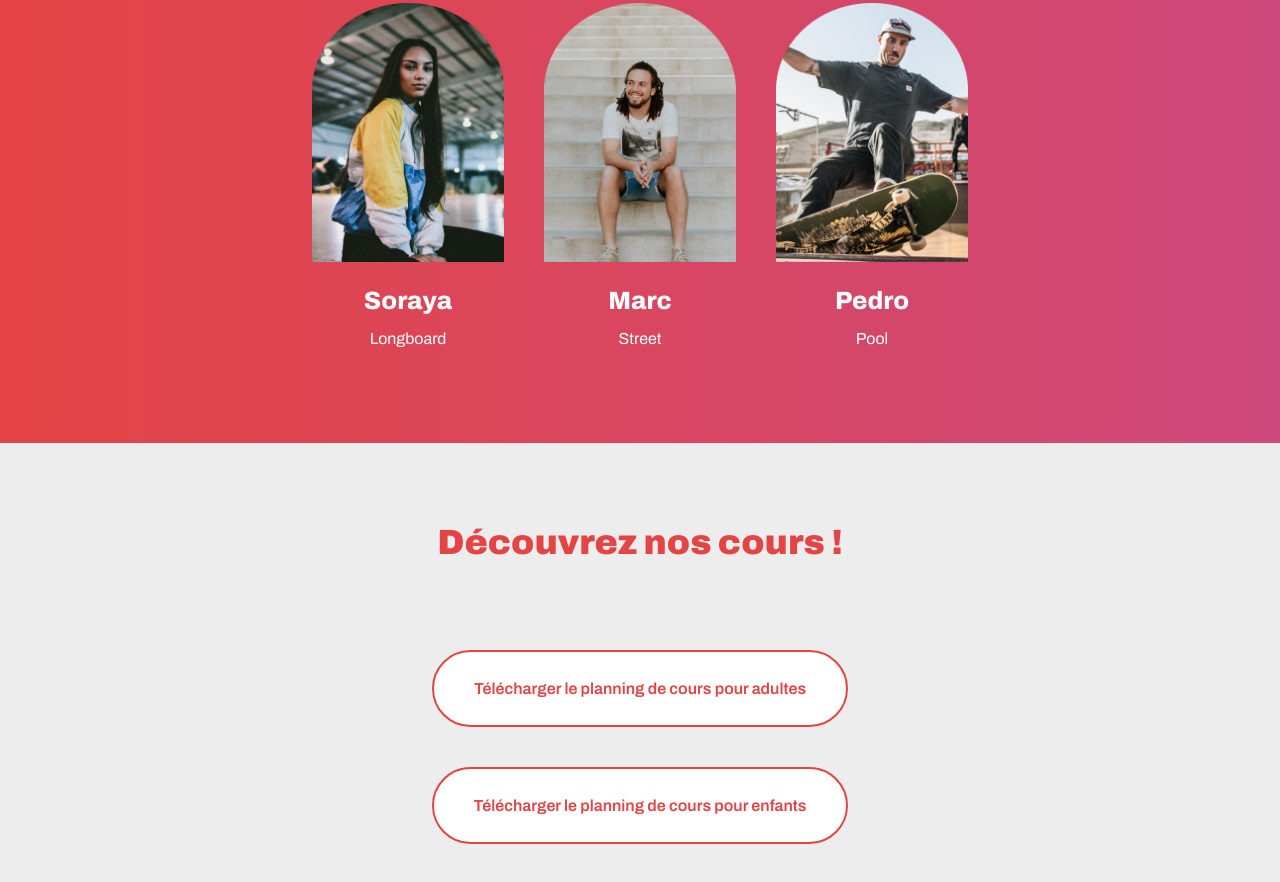
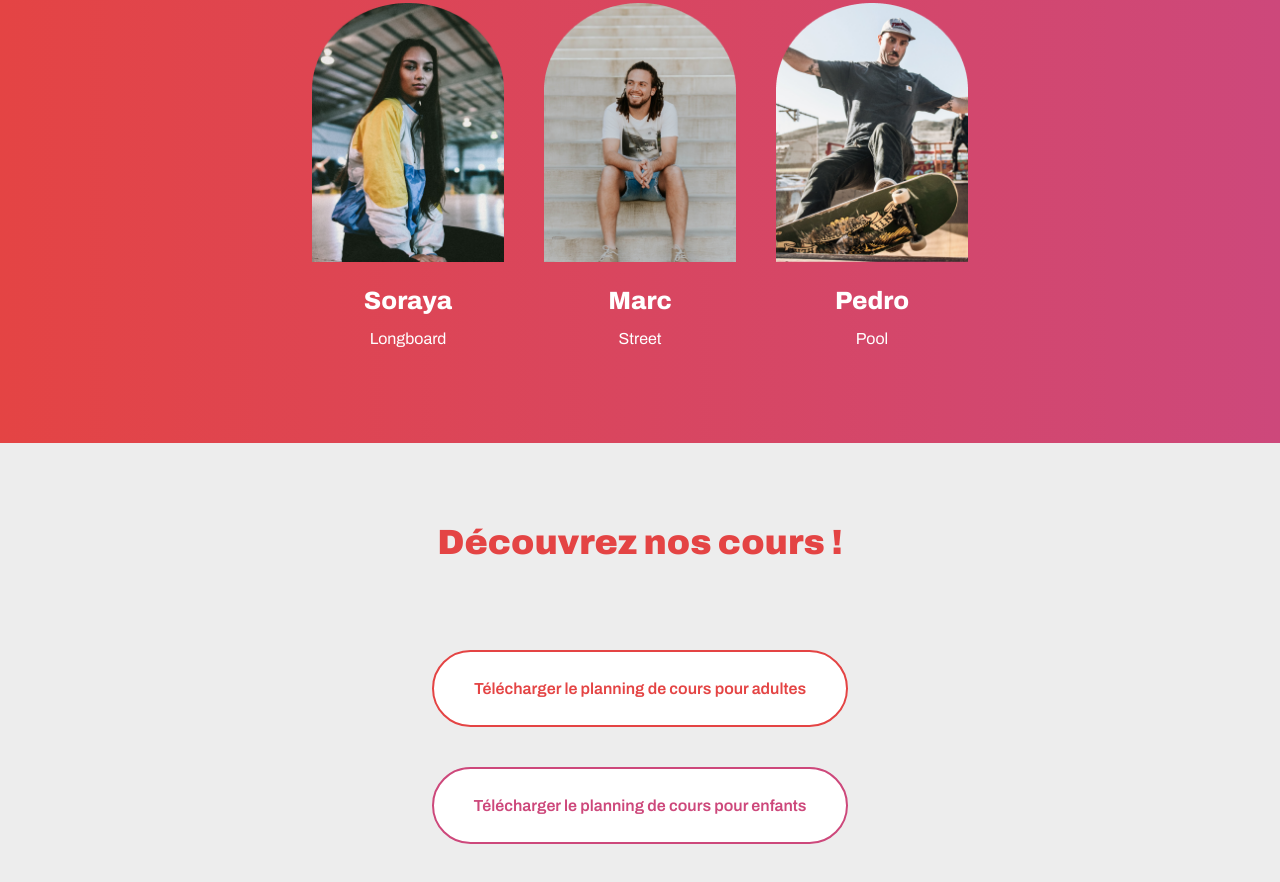
Before and after one commit to laurentGurbala/riding-cities, a plain HTML site: page index.html in a window 1280 px wide. Shown: the part 1517-2399 px from the top of the page. Drawn offline with Linux system fonts and the light colour scheme.

Commit message:
update color second button on the courses section

```diff
--- a/index.html
+++ b/index.html
@@ -75,7 +75,7 @@
 					<h2>Découvrez nos cours !</h2>
 					<div class="directionColumn">
 						<a class="button buttonRounded buttonMainColor buttonHighlight" href="./documents/planning-adultes.pdf">Télécharger le planning de cours pour adultes</a>
-						<a class="button buttonRounded buttonMainColor buttonHighlight" href="./documents/planning-enfants.pdf">Télécharger le planning de cours pour enfants</a>
+						<a class="button buttonRounded buttonSecondColor buttonHighlight" href="./documents/planning-enfants.pdf">Télécharger le planning de cours pour enfants</a>
 					</div>
 				</section>
 			</main>
```
